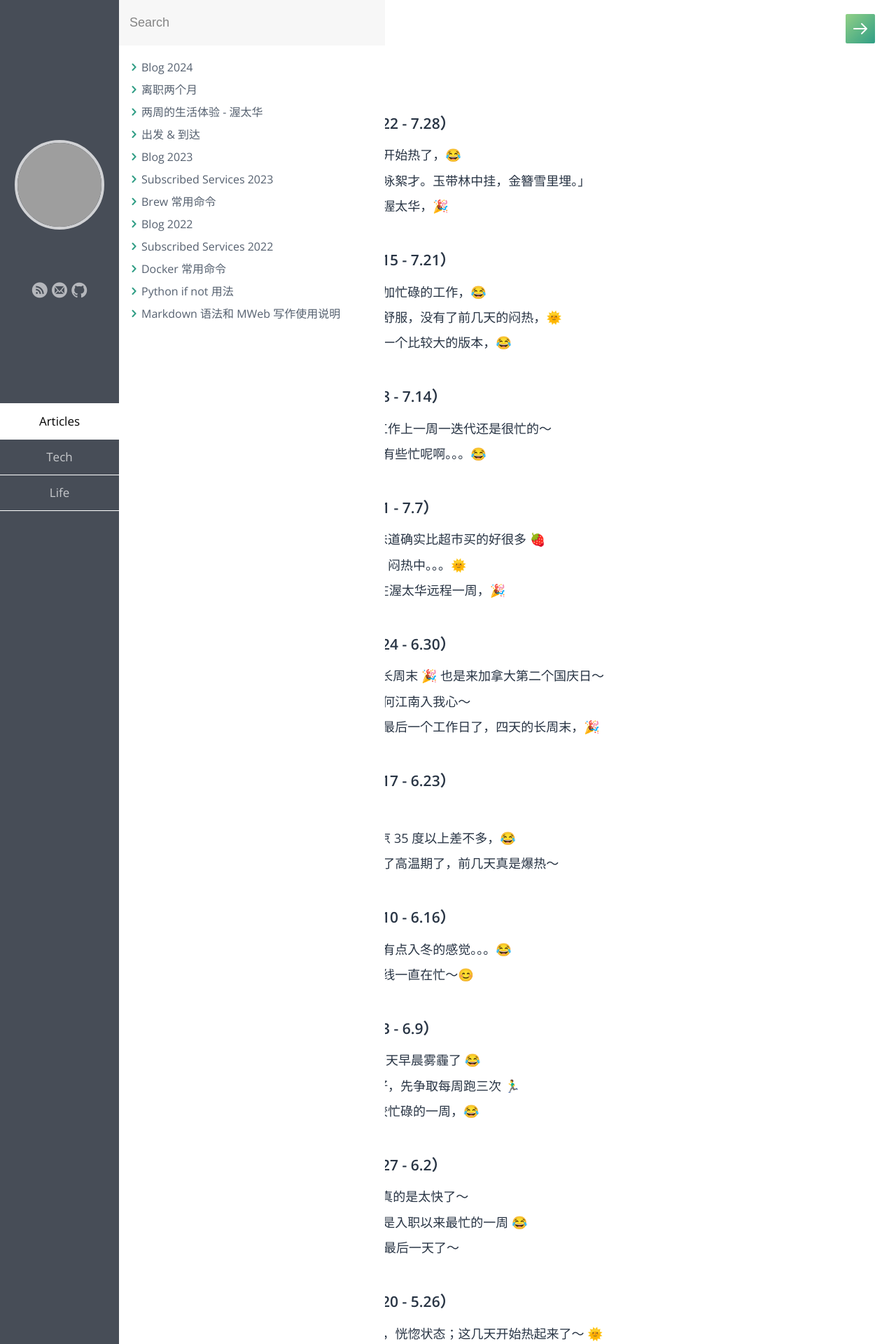
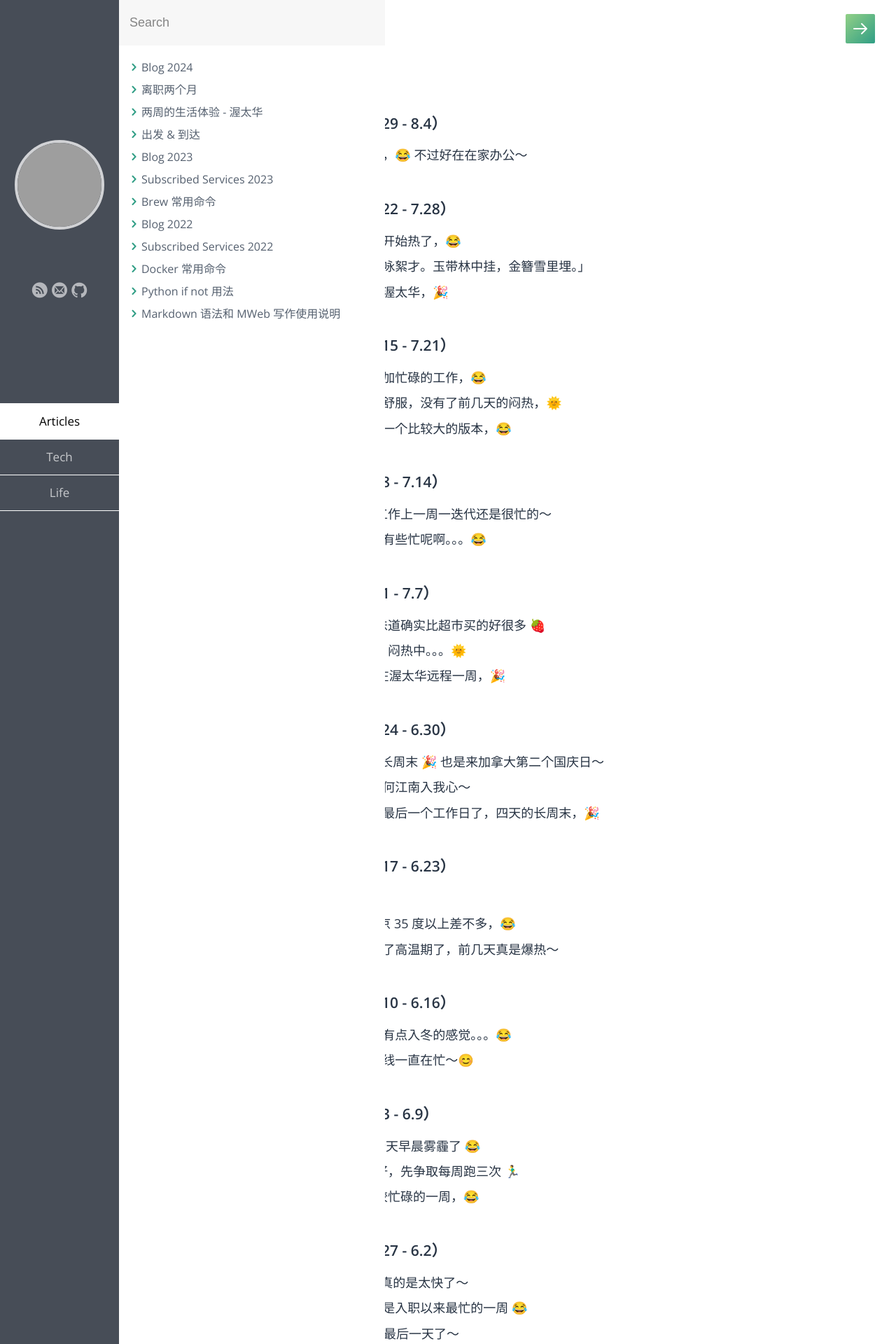
Before and after one commit to samxupeiran/samxupeiran.github.io, a Jekyll site: the page built from _posts/life/2024-01-02-my-blog.md, in a window 1280 px wide. Shown: the top 1920 px of the page at 70% size. Built offline with Jekyll 4.4.1, drawn with Linux system fonts in a browser that asks for light colours; some web fonts are replaced; some of the changed text lies outside the part shown; grey boxes are pictures that could not be loaded.

Commit message:
feat: add weekly blog 7/29

```diff
--- a/_posts/life/2024-01-02-my-blog.md
+++ b/_posts/life/2024-01-02-my-blog.md
@@ -5,6 +5,9 @@ category: Life
 tags: Blog
 ---
 
+
+- ### 2024 年 8 月 第 1 周（7.29 - 8.4）
+     - 7.29 这周又是爆热的一周，😂 不过好在在家办公～
 
 - ### 2024 年 7 月 第 4 周（7.22 - 7.28）
      - 7.22 以为凉快了，结果又开始热了，😂
```
